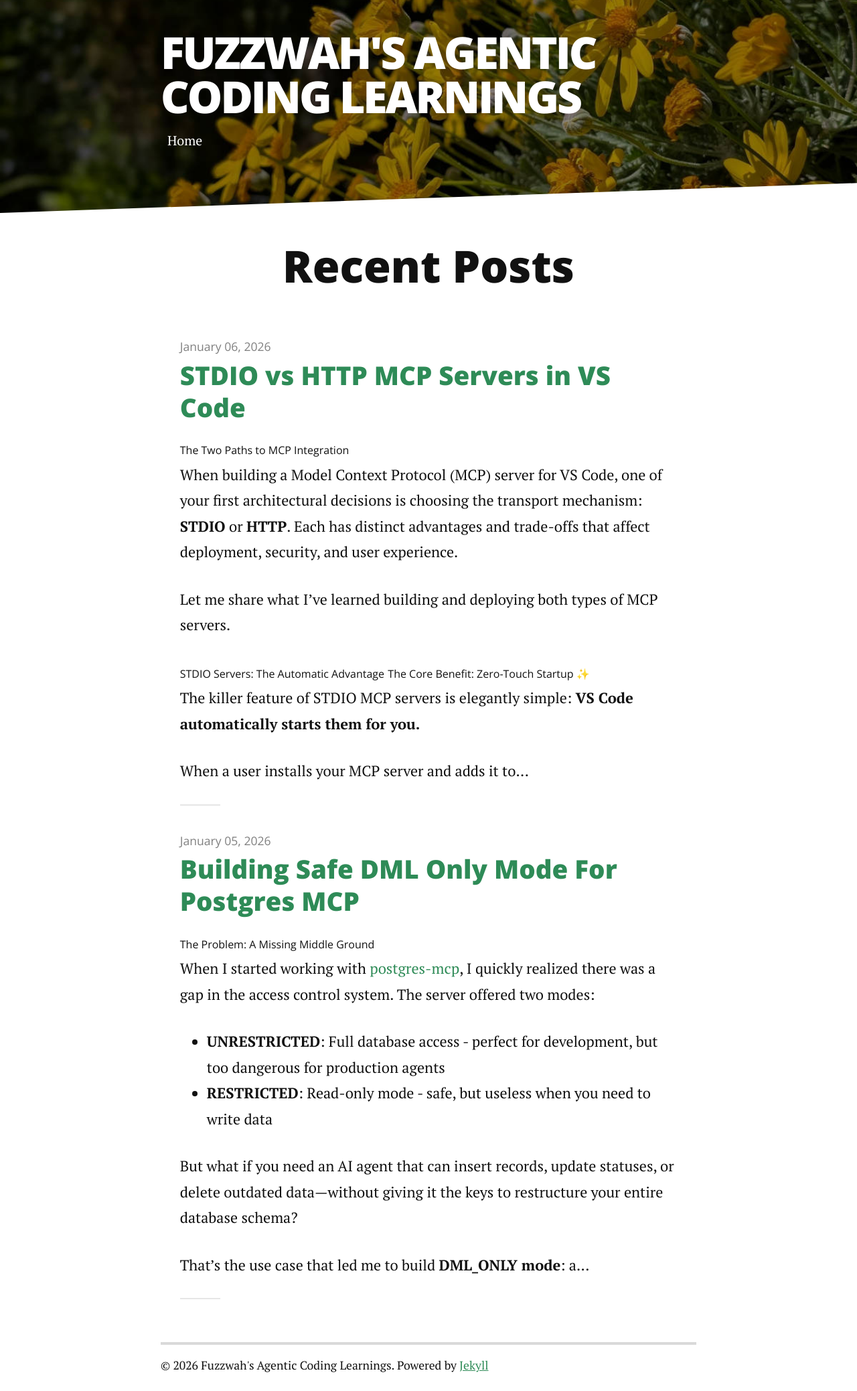
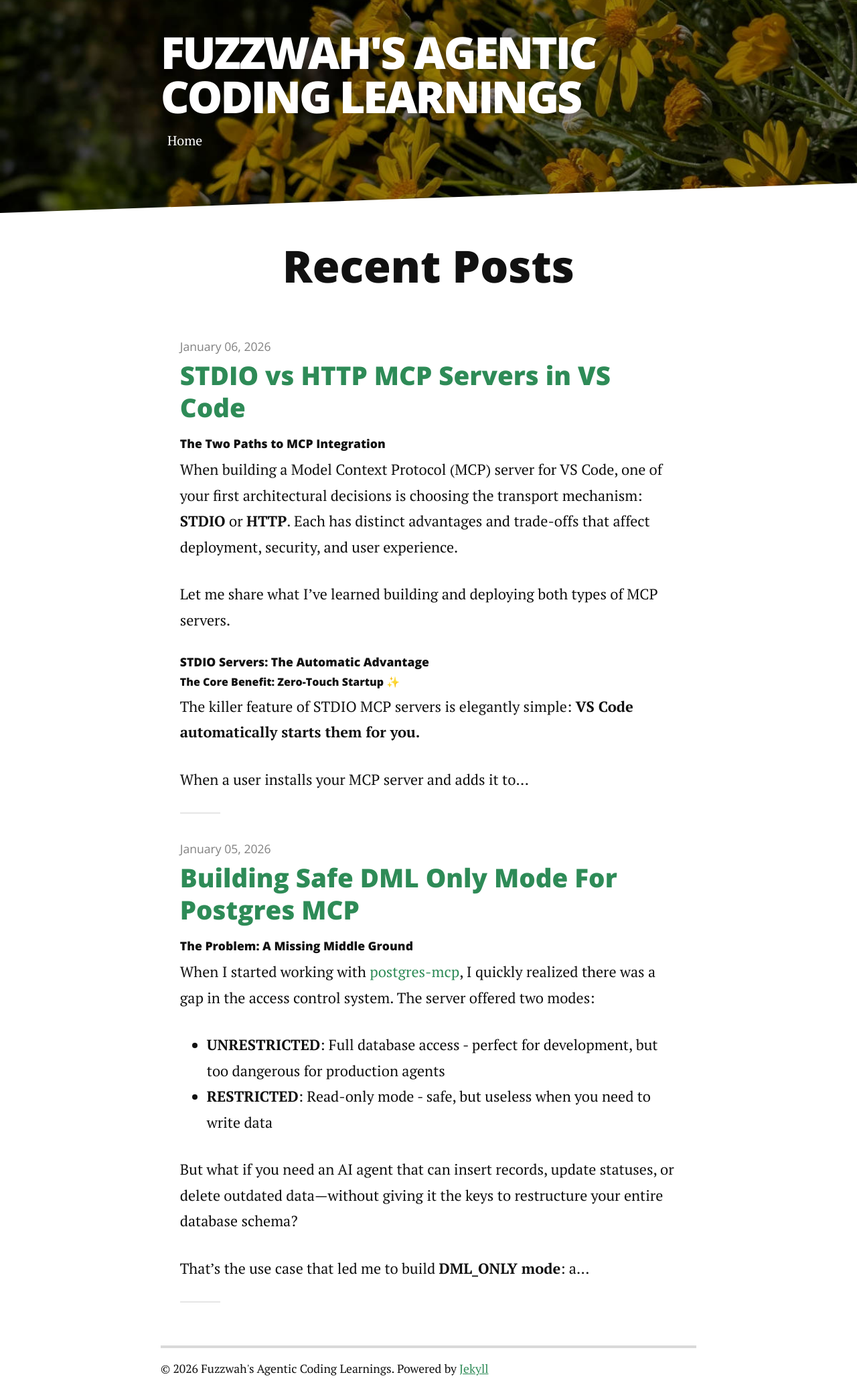
Before and after one commit to Fuzzwah/blog, a Jekyll site: the page built from index.html, in a window 1280 px wide. Shown: the whole page at 67% size. Built offline with Jekyll 4.4.1, drawn with Linux system fonts in a browser that asks for light colours; nearby versions of some CDN libraries; the list of posts is cut into pages by our own code.

Commit message:
Separate header sizing for excerpts (smaller) vs posts (moderate)

```diff
--- a/assets/css/style.scss
+++ b/assets/css/style.scss
@@ -32,13 +32,43 @@
 	@import "breakpoints/1200up";
 }
 
-// Custom styles for post excerpts on index and post content
-.post-excerpt, .post {
-	h2, h3, h4, h5, h6 {
+// Custom styles for post excerpts on index - smaller headers
+.post-excerpt {
+	h2 {
+		font-size: 1.1rem;
+		margin: 0.5em 0;
+	}
+	h3 {
 		font-size: 1rem;
-		font-weight: normal;
-		margin: 0.5em 0;
-		display: inline;
+		margin: 0.4em 0;
+	}
+	h4 {
+		font-size: 0.95rem;
+		margin: 0.3em 0;
+	}
+	h5, h6 {
+		font-size: 0.9rem;
+		margin: 0.3em 0;
+	}
+}
+
+// Custom styles for full post content - proportionally smaller than default
+.post {
+	h2 {
+		font-size: 1.8rem;
+		margin: 1.2em 0 0.6em 0;
+	}
+	h3 {
+		font-size: 1.5rem;
+		margin: 1em 0 0.5em 0;
+	}
+	h4 {
+		font-size: 1.3rem;
+		margin: 0.9em 0 0.4em 0;
+	}
+	h5, h6 {
+		font-size: 1.1rem;
+		margin: 0.8em 0 0.3em 0;
 	}
 }
 
```
